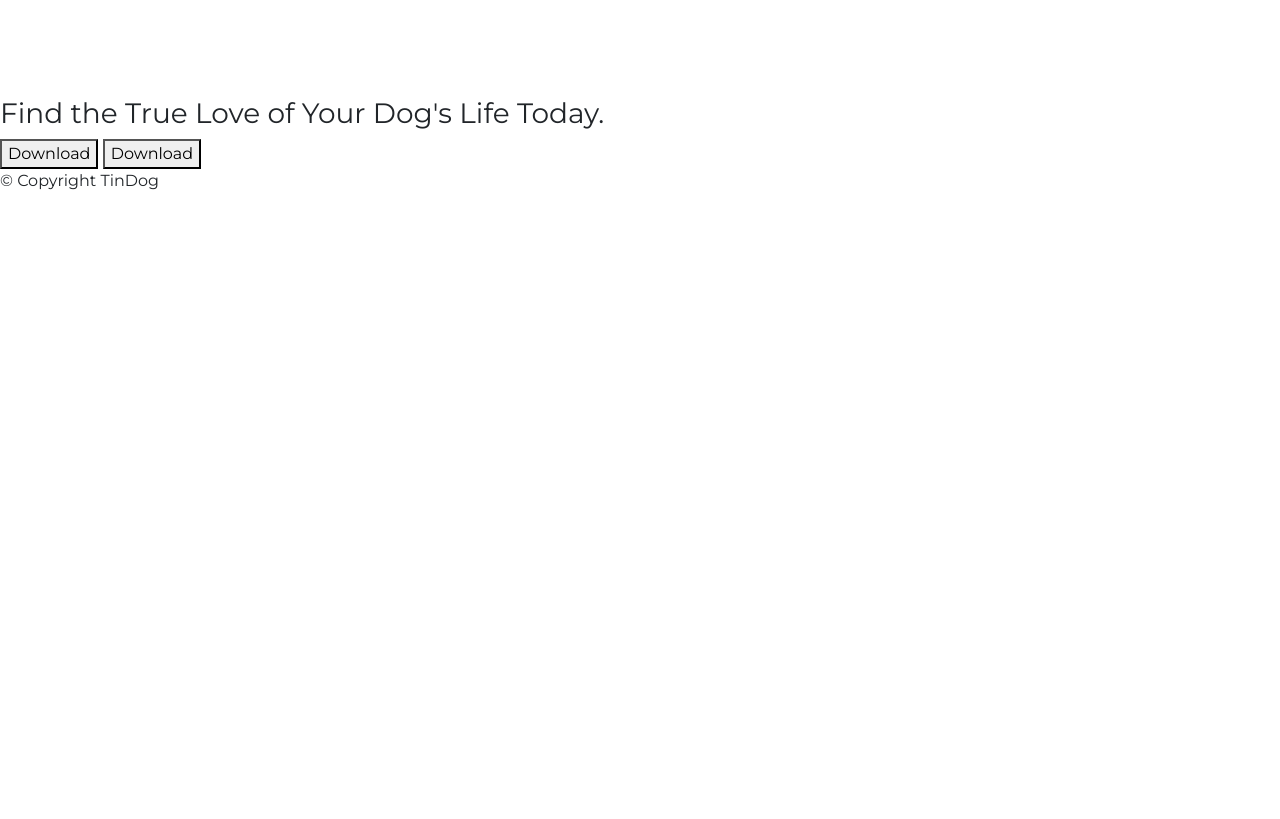
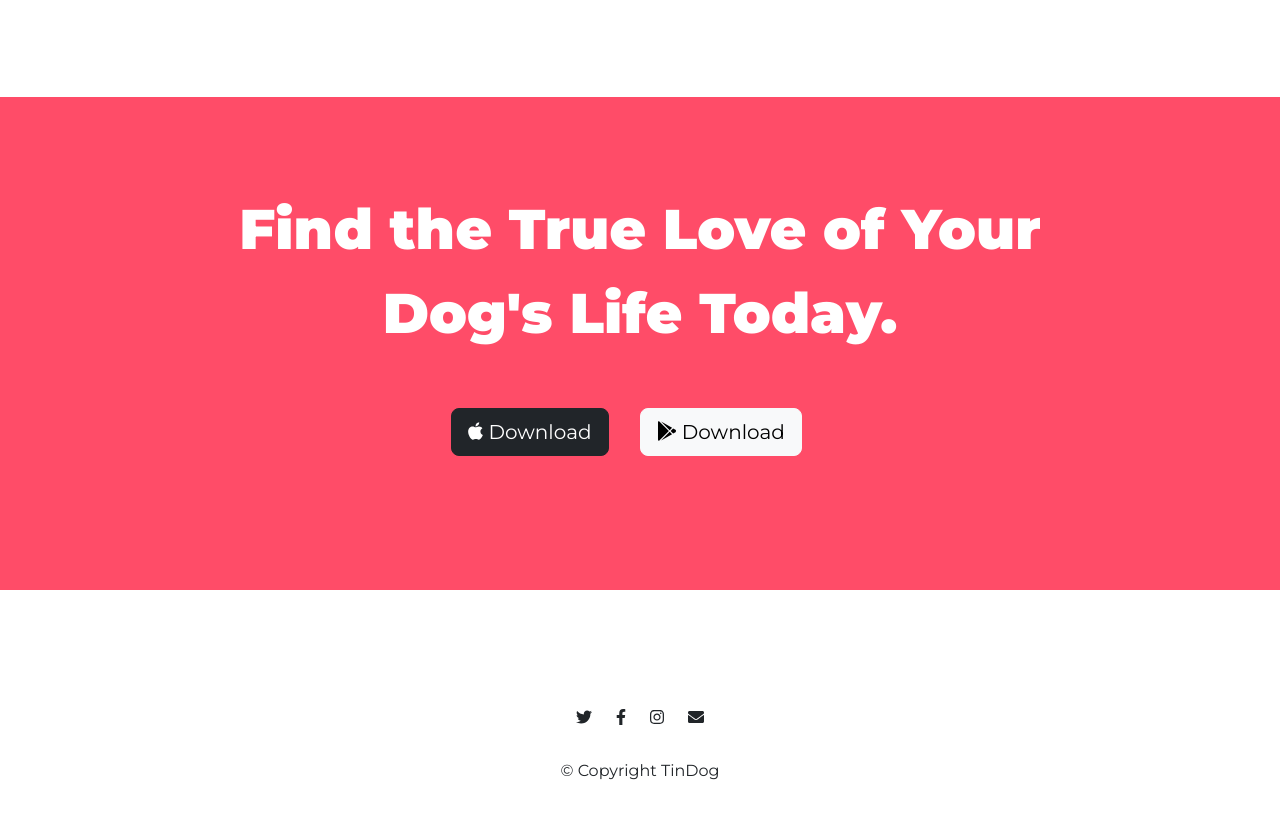
Before and after one commit to ravindub/TinDog, a plain HTML site: page index.html in a window 1280 px wide. Shown: the part 2481-3300 px from the top of the page. Before the commit the page ends 2690 px from the top, so only its background shows below. Drawn offline with nearby package versions, Linux system fonts and the light colour scheme.

Commit message:
completed

```diff
--- a/css/styles.css
+++ b/css/styles.css
@@ -135,3 +135,46 @@ body {
 .pricing-column {
   padding: 3% 2%;
 }
+
+/* call to action section */
+
+#cta {
+  text-align: center;
+  background-color: #ff4c68;
+  color: #fff;
+  padding: 7% 15%;
+}
+
+#cta h3 {
+  font-family: "Montserrat", sans-serif;
+  font-size: 3.5rem;
+  font-weight: 900;
+  line-height: 1.5;
+}
+
+/* footer section */
+
+#footer {
+  text-align: center;
+  background-color: #fff;
+  padding: 7% 15%;
+}
+
+.social-icons {
+  padding: 1%;
+}
+
+.social-icons svg {
+  margin: 20px 10px;
+}
+
+@media (max-width: 1028px) {
+  #title {
+    text-align: center;
+  }
+
+  .title-image {
+    position: static;
+    transform: rotate(0);
+  }
+}
--- a/index.html
+++ b/index.html
@@ -59,13 +59,13 @@
           <div class="collapse navbar-collapse" id="navbarNavDropdown">
             <ul class="navbar-nav ms-auto">
               <li class="nav-item">
-                <a class="nav-link" href="#">Contact</a>
+                <a class="nav-link" href="#footer">Contact</a>
               </li>
               <li class="nav-item">
-                <a class="nav-link" href="#">Pricing</a>
+                <a class="nav-link" href="#pricing">Pricing</a>
               </li>
               <li class="nav-item">
-                <a class="nav-link" href="#">Download</a>
+                <a class="nav-link" href="#cta">Download</a>
               </li>
             </ul>
           </div>
@@ -255,13 +255,23 @@
 
     <section id="cta">
       <h3>Find the True Love of Your Dog's Life Today.</h3>
-      <button type="button">Download</button>
-      <button type="button">Download</button>
+      <button type="button" class="btn btn-dark btn-lg download-button">
+        <i class="fab fa-apple"></i> Download
+      </button>
+      <button type="button" class="btn btn-light btn-lg download-button">
+        <i class="fab fa-google-play"></i> Download
+      </button>
     </section>
 
     <!-- Footer -->
 
     <footer id="footer">
+      <div class="social-icons">
+        <i class="fab fa-twitter"></i>
+        <i class="fab fa-facebook-f"></i>
+        <i class="fab fa-instagram"></i>
+        <i class="fas fa-envelope"></i>
+      </div>
       <p>© Copyright TinDog</p>
     </footer>
   </body>
```
